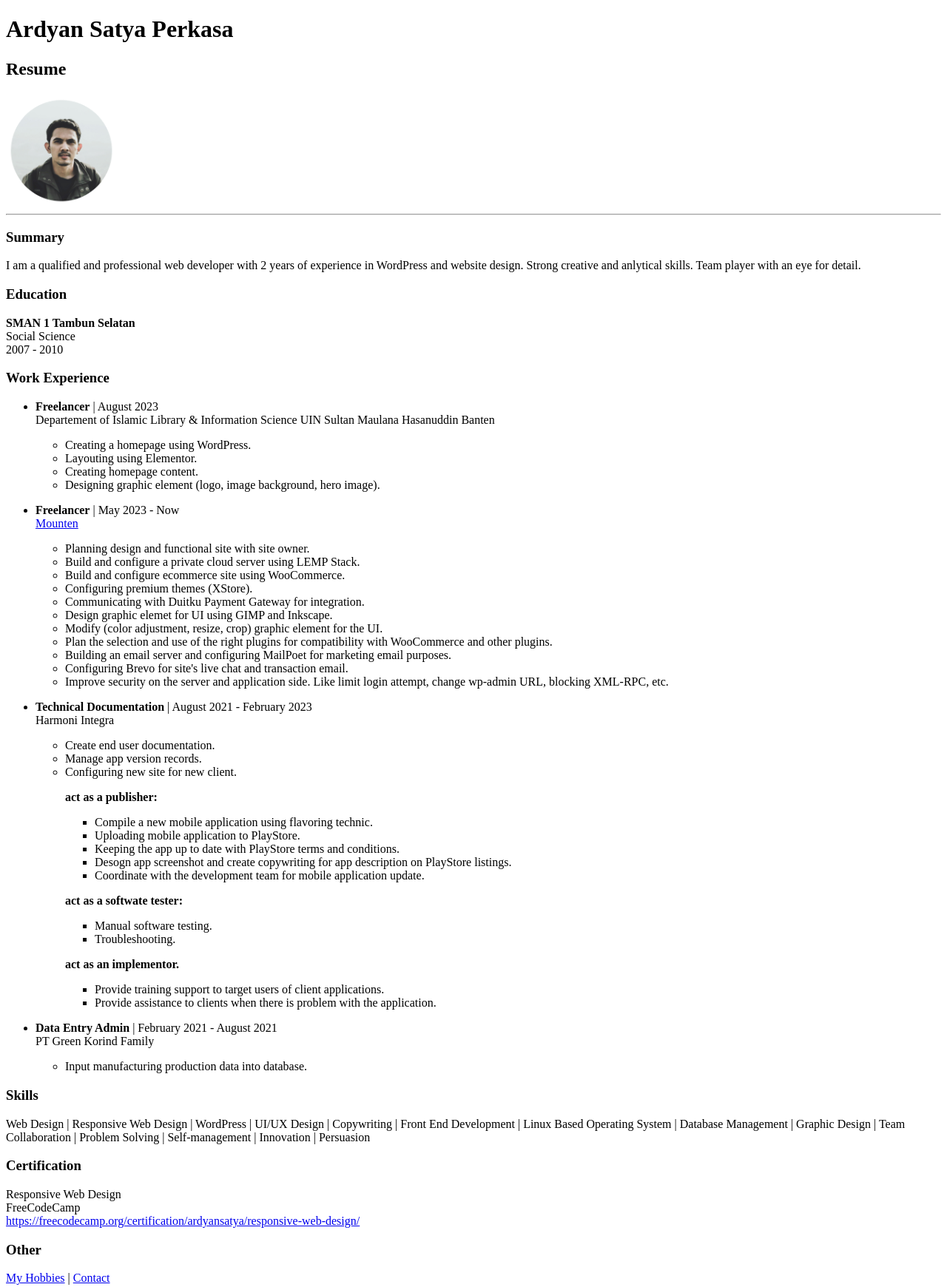
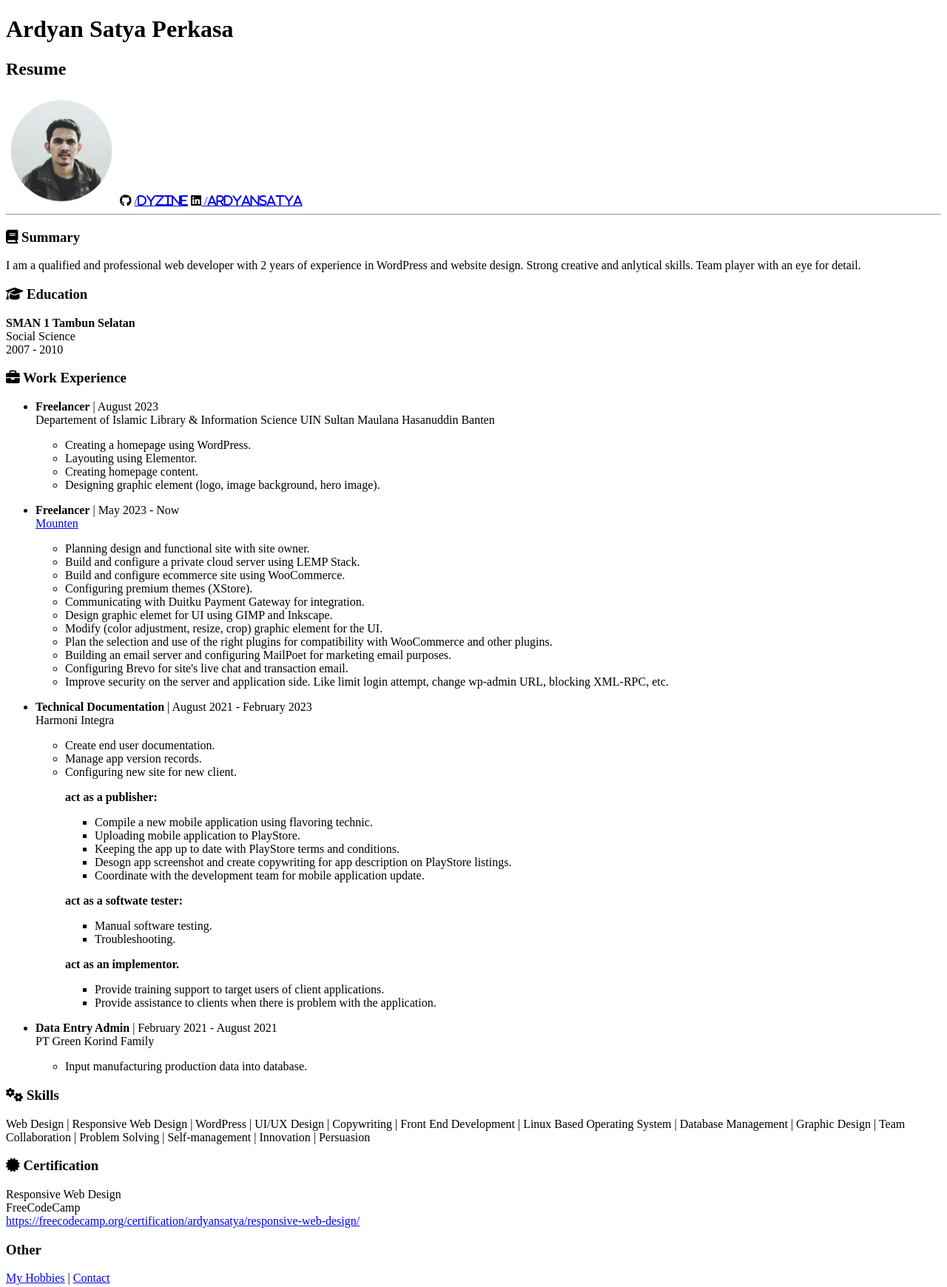
Before and after one commit to dyzine/capstone-project-1, a plain HTML site: page index.html in a window 1280 px wide. Shown: the top 1740 px of the page at 74% size. Drawn offline with Linux system fonts and the light colour scheme.

Commit message:
Add Font Awesome

```diff
--- a/index.html
+++ b/index.html
@@ -3,26 +3,29 @@
 <head>
     <meta charset="UTF-8">
     <meta name="viewport" content="width=device-width, initial-scale=1.0">
+    <link rel="stylesheet" href="path/to/font-awesome/css/font-awesome.min.css">
     <title>My Resume</title>
 </head>
 <body>
     <h1>Ardyan Satya Perkasa</h1>
     <h2>Resume</h2>
-    <img src="./assets/images/ardyan.png" height="150"alt="">
+    <img src="./assets/images/ardyan.png" height="150"alt="" />
+    <i class="fa fa-github" aria-hidden="true"> <a href="https://github.com/dyzine/">/dyzine</a></i>
+    <i class="fa fa-linkedin-square" aria-hidden="true"><a href="https://www.linkedin.com/in/ardyansatya/"> /ardyansatya</a></i>
 
     <hr />
 
-    <h3>Summary</h3>
+    <h3><i class="fa fa-book" aria-hidden="true"></i> Summary</h3>
     <p>I am a qualified and professional web developer with 2 years of experience in WordPress and website design. Strong creative and anlytical skills. Team player with an eye for detail.</p>
 
-    <h3>Education</h3>
+    <h3><i class="fa fa-graduation-cap" aria-hidden="true"></i> Education</h3>
     <p>
         <strong> SMAN 1 Tambun Selatan</strong><br />
         Social Science<br />
         2007 - 2010
     </p>
 
-    <h3>Work Experience</h3>
+    <h3><i class="fa fa-briefcase" aria-hidden="true"></i> Work Experience</h3>
     <ul>
         <li>
             <strong>Freelancer</strong> | August 2023<br />
@@ -105,11 +108,11 @@
         </li>
     </ul>
 
-    <h3>Skills</h3>
+    <h3><i class="fa fa-cogs" aria-hidden="true"></i> Skills</h3>
     <p>Web Design | Responsive Web Design | WordPress | UI/UX Design | Copywriting | Front End Development | Linux Based Operating System | Database Management | Graphic Design | Team Collaboration | Problem Solving | Self-management | Innovation | Persuasion </p>
 
     <aside>
-        <h3>Certification</h3>
+        <h3><i class="fa fa-certificate" aria-hidden="true"></i> Certification</h3>
         <p>
             Responsive Web Design <br />
             FreeCodeCamp <br />
@@ -126,5 +129,6 @@
     <footer>
         <p>Copyright © 2023 Ardyan Satya. All rights reserverd.</p>
     </footer>
+    <script src="https://use.fontawesome.com/2193a73e97.js"></script>
 </body>
 </html>
```
Also changed, not shown: contact.html (+3 -2 lines).
